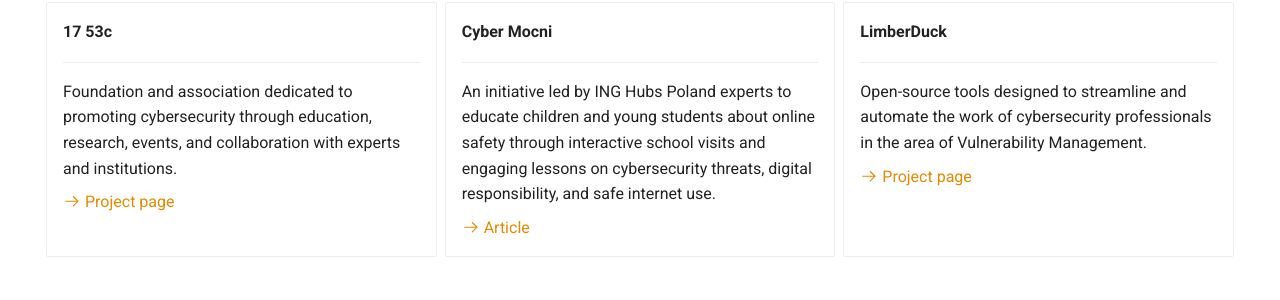
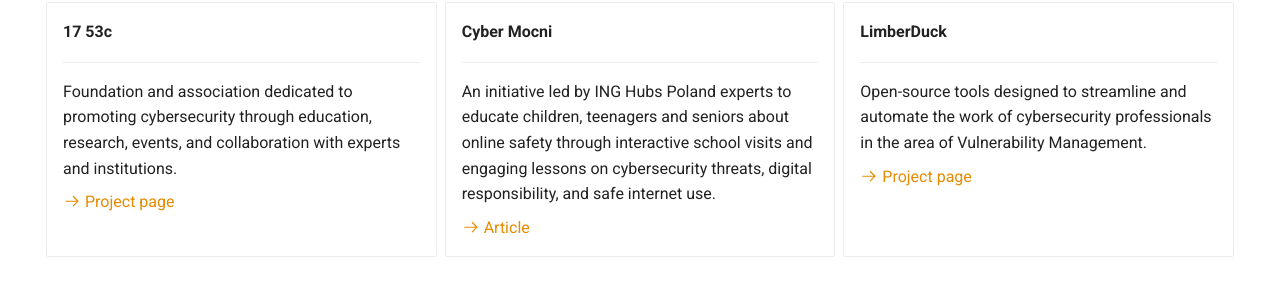
Before and after one commit to cybersecuritystream/cybersecuritystream.github.io, an MkDocs documentation site: the page built from docs/projects-initiatives/index.md, in a window 1280 px wide. Shown: the part 339-639 px from the top of the page. Built offline with MkDocs 1.6.1 and Material for MkDocs 9.7.7, drawn with Linux system fonts in a browser that asks for light colours.

Commit message:
Cyber Mocni description update

```diff
--- a/docs/projects-initiatives/index.md
+++ b/docs/projects-initiatives/index.md
@@ -25,7 +25,7 @@
 
     ---
 
-    An initiative led by ING Hubs Poland experts to educate children and young students about online safety through interactive school visits and engaging lessons on cybersecurity threats, digital responsibility, and safe internet use.
+    An initiative led by ING Hubs Poland experts to educate children, teenagers and seniors about online safety through interactive school visits and engaging lessons on cybersecurity threats, digital responsibility, and safe internet use.
 
     [:octicons-arrow-right-24: Article](https://inghubspoland.com/news/cyber-mocni-take-care-of-childrens-online-safety)
 
```
